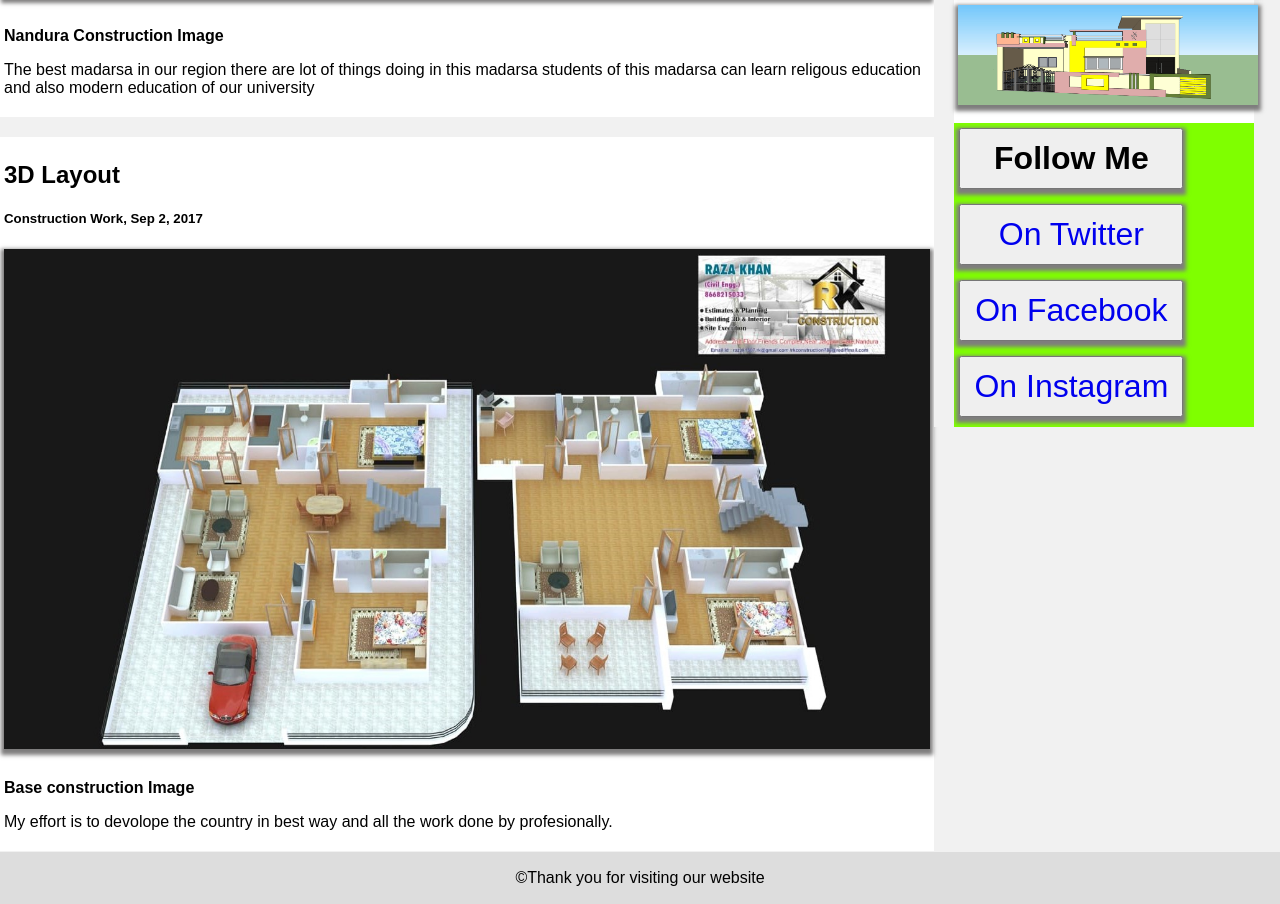
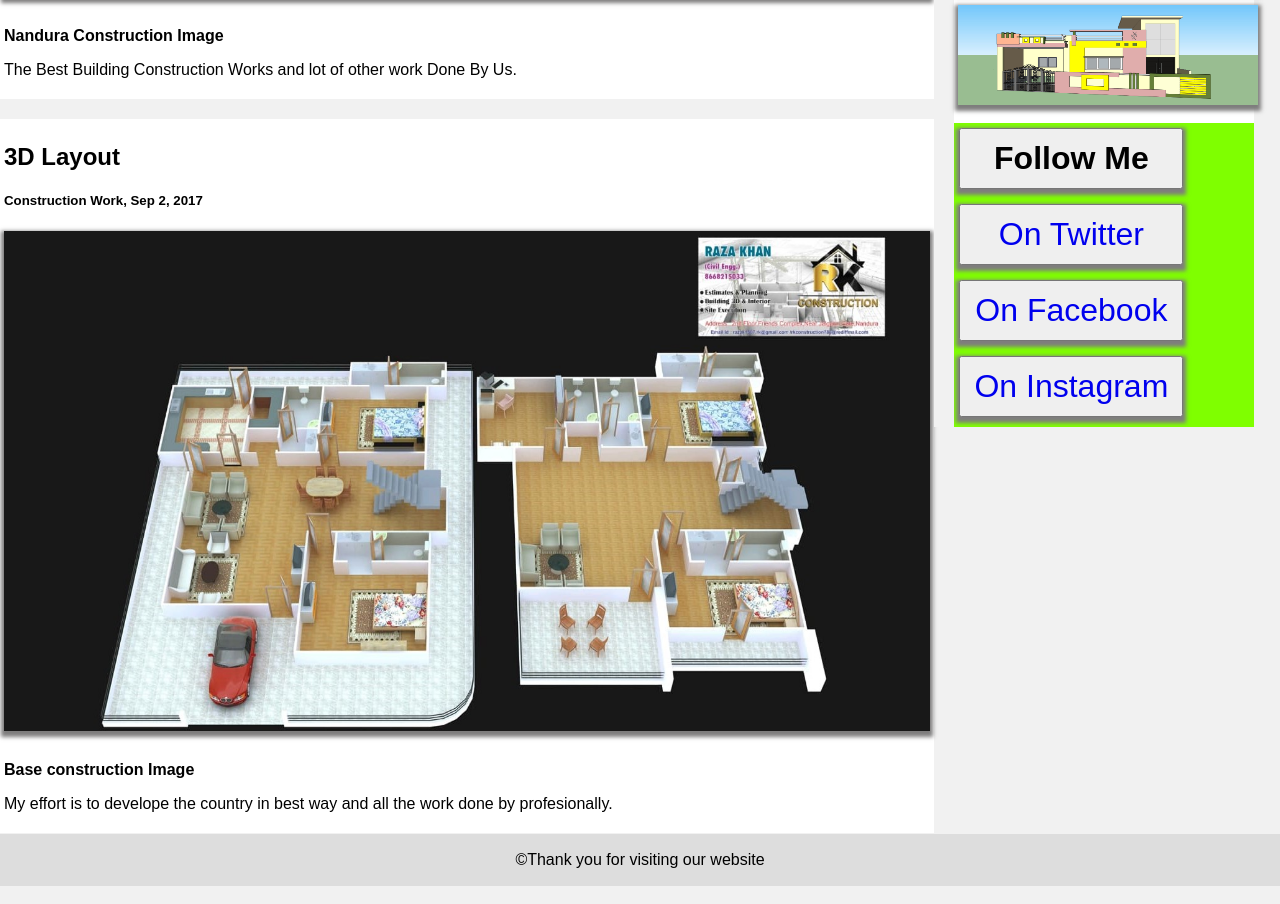
Before and after one commit to yusuf3919/rkconstructuin.github.io, a plain HTML site: page Index.html in a window 1280 px wide. Shown: the part 858-1762 px from the top of the page. Drawn offline with nearby package versions, Linux system fonts and the light colour scheme.

Commit message:
Update Index.html

```diff
--- a/Index.html
+++ b/Index.html
@@ -36,8 +36,7 @@
         <div class="yusuf"><img src="./L2.jpeg" alt="jamia" height="500px" ; width="100%" ;
             style="margin-bottom: 10px; box-shadow: 0 3px 4px 3px rgb(126, 125, 125);"></div>
         <p><b>Nandura Construction Image</b></p>
-        <p>The best madarsa in our region there are lot of things doing in this madarsa students of this madarsa can
-          learn religous education and also modern education of our university</p>
+        <p>The Best Building Construction Works and lot of other work Done By Us.</p>
       </div>
       <div class="card">
         <h2>3D Layout</h2>
@@ -45,7 +44,7 @@
         <div class="yusuf"><img src="./L3.jpeg" alt="Construction" height="500px" ; width="100%" ;
             style="margin-bottom: 10px; box-shadow: 0 3px 4px 3px rgb(126, 125, 125);"></div>
         <p><b>Base construction Image</b></p>
-        <p>My effort is to devolope the country in best way and all the work done by profesionally.</p>
+        <p>My effort is to develope the country in best way and all the work done by profesionally.</p>
       </div>
     </div>
     <div class="rightcolumn">
```
